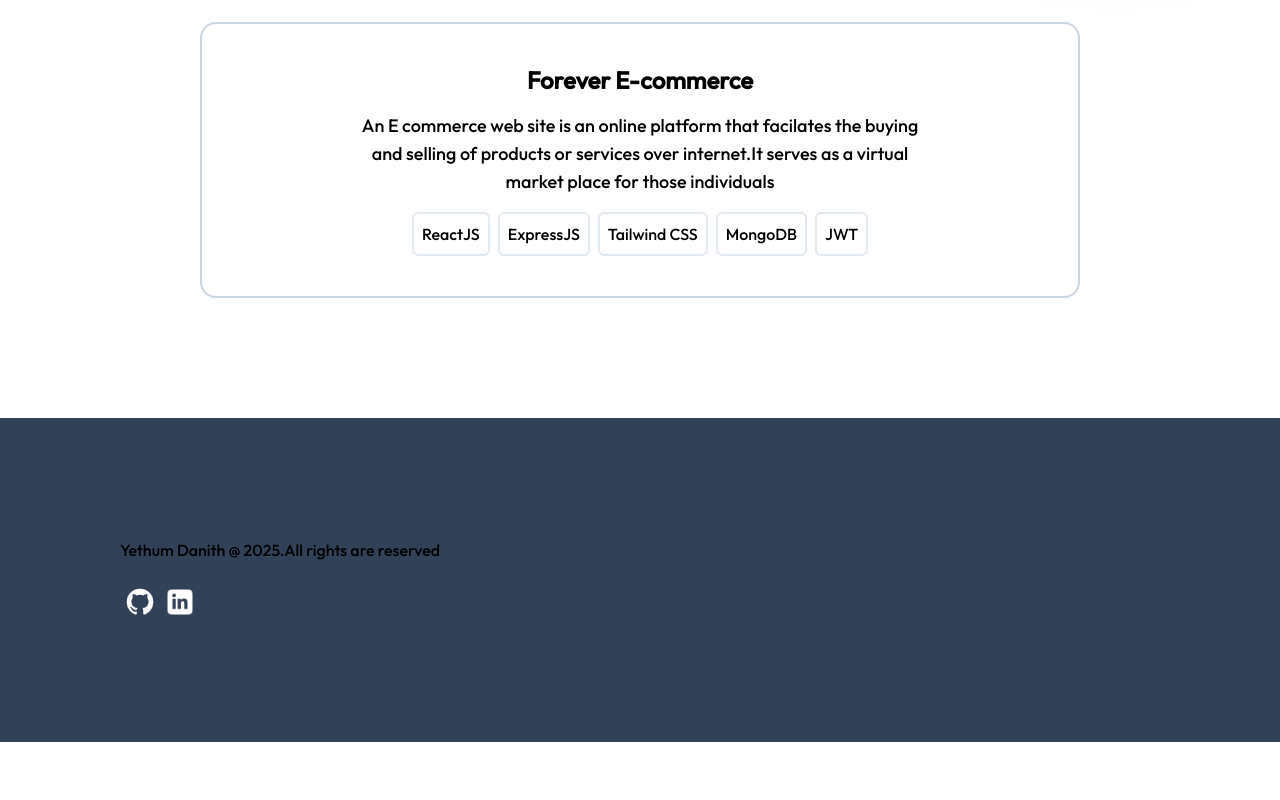
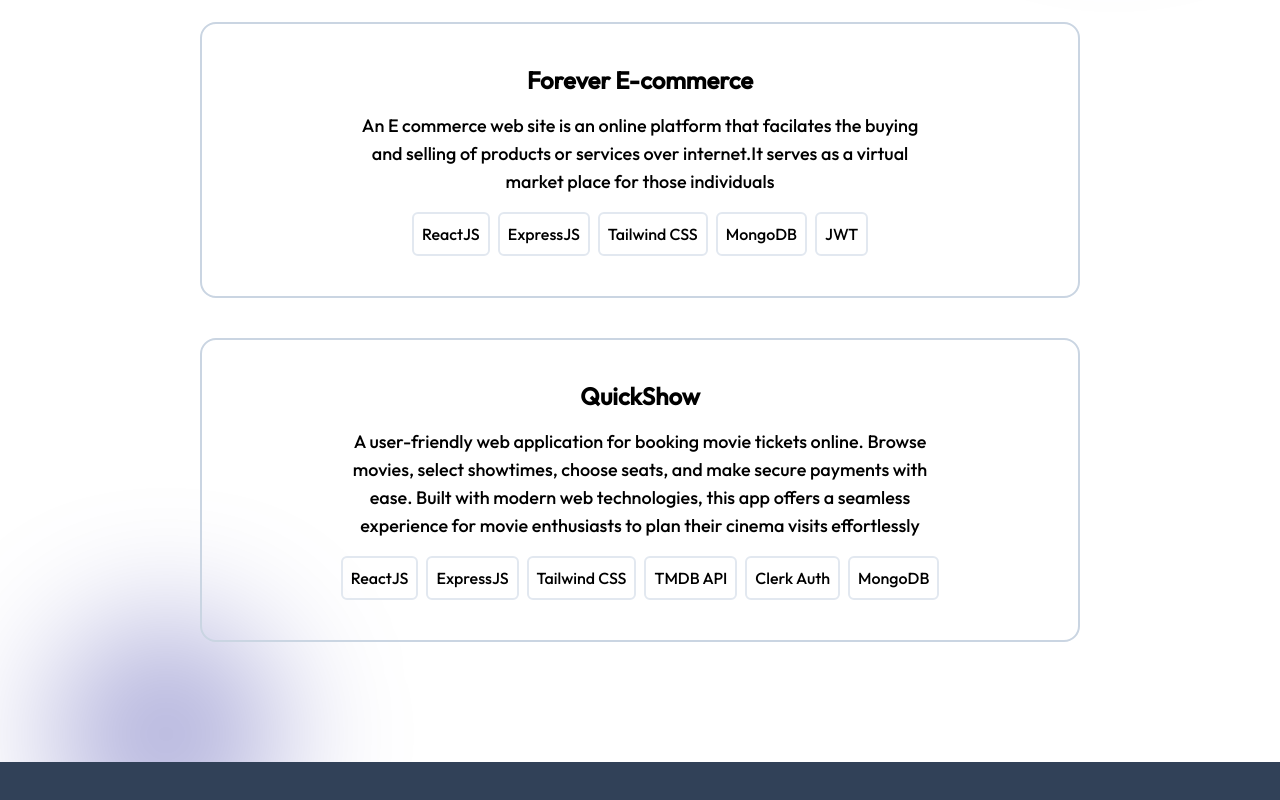
Before and after one commit to danith11/portfiloYD, a React (Vite) app: page /About in a window 1280 px wide. Shown: the part 1950-2750 px from the top of the page. Before the commit the page ends 2692 px from the top, so only its background shows below. Built offline with nearby package versions, Linux system fonts and the light colour scheme.

Commit message:
Project list updated

```diff
--- a/src/components/ProjectCard.jsx
+++ b/src/components/ProjectCard.jsx
@@ -21,6 +21,19 @@ const ProjectCard = () => {
       description:
         "An E commerce web site is an online platform that facilates the buying and selling of products or services over internet.It serves as a virtual market place for those individuals",
       tech: ["ReactJS", "ExpressJS", "Tailwind CSS", "MongoDB", "JWT"],
+    },
+    {
+      name: "QuickShow",
+      description:
+        "A user-friendly web application for booking movie tickets online. Browse movies, select showtimes, choose seats, and make secure payments with ease. Built with modern web technologies, this app offers a seamless experience for movie enthusiasts to plan their cinema visits effortlessly",
+      tech: [
+        "ReactJS",
+        "ExpressJS",
+        "Tailwind CSS",
+        "TMDB API",
+        "Clerk Auth",
+        "MongoDB",
+      ],
     },
   ];
 
--- a/src/components/Projects.jsx
+++ b/src/components/Projects.jsx
@@ -7,9 +7,9 @@ const Projects = () => {
     <div className="px-50 mt-20">
       <div>
         <p className="text-4xl font-bold text-center mb-10">Projects</p>
-              <BlurCircle right="50px"/>
-
-        <ProjectCard/>{" "}
+        <BlurCircle right="50px" />
+        <BlurCircle bottom="-2000px" left="50px" />
+        <ProjectCard />{" "}
       </div>
     </div>
   );
```
